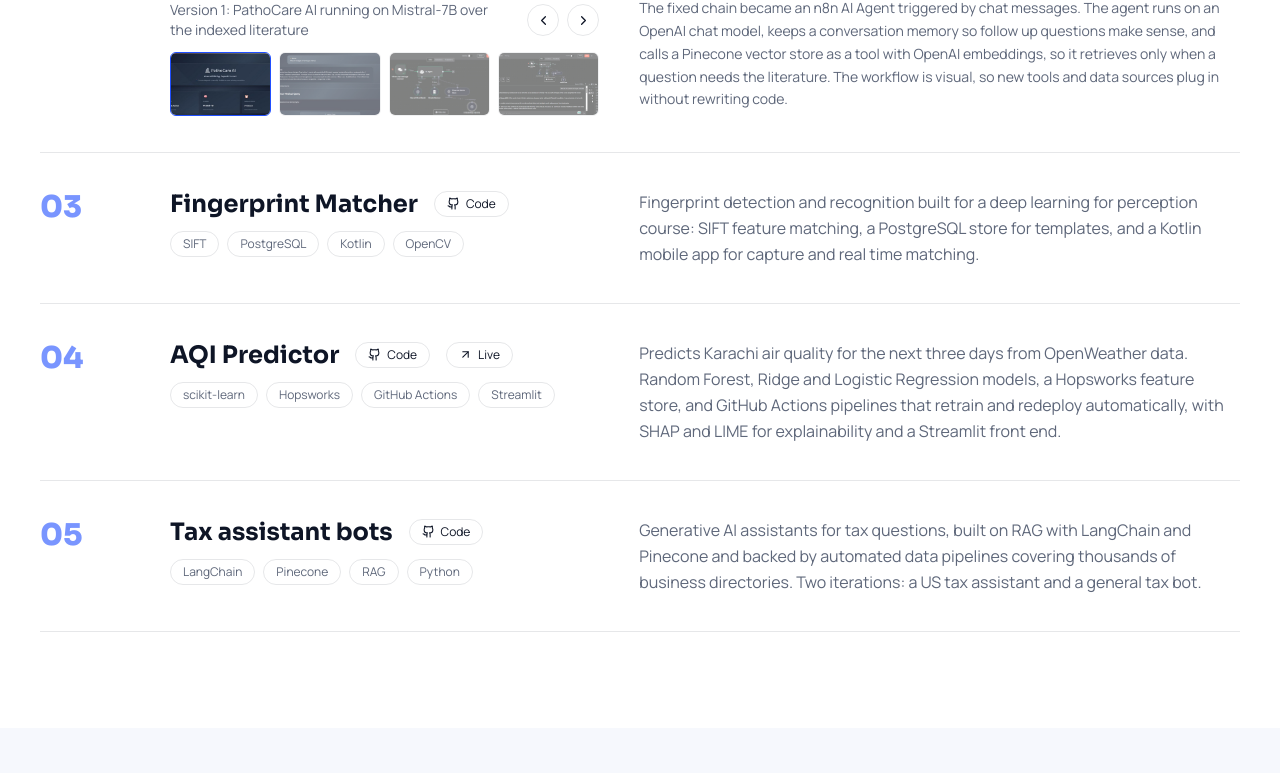
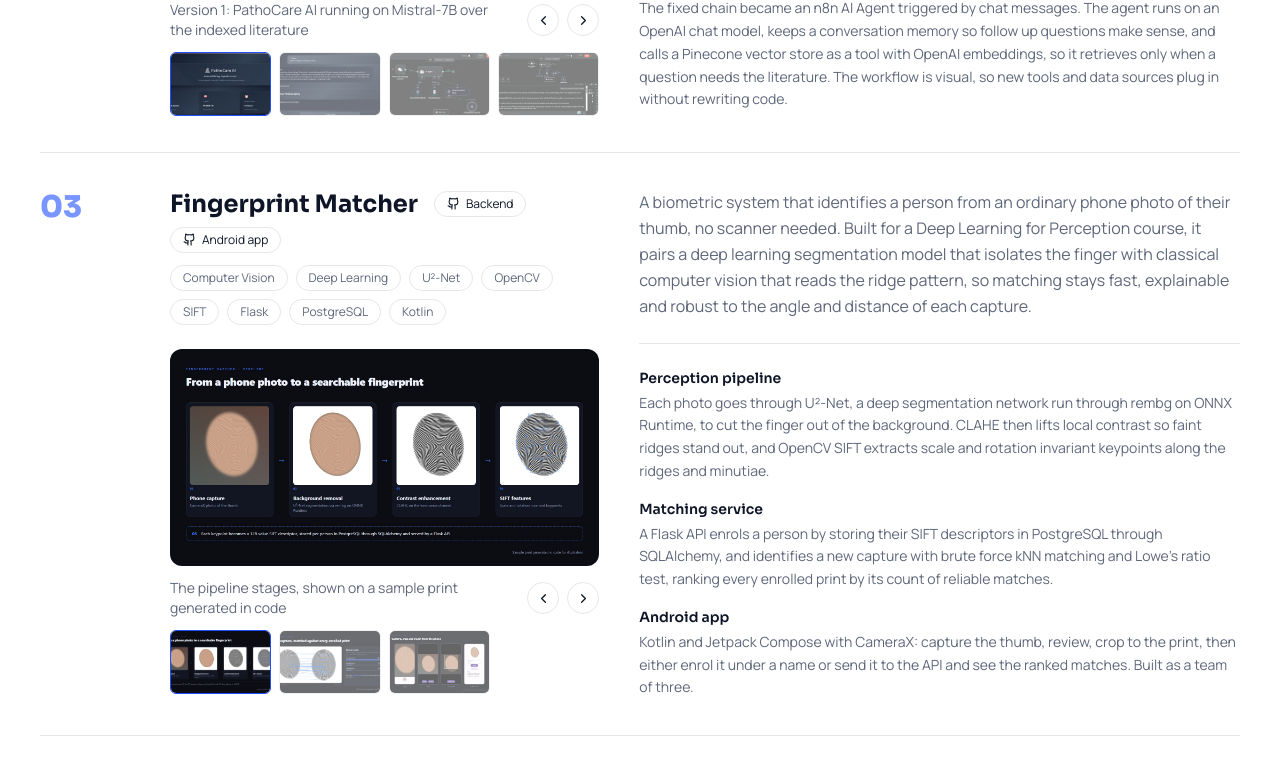
Before and after one commit to Mehdi-Abidi/My_Portfolio, a Next.js app: page / in a window 1280 px wide. Shown: the part 1997-2770 px from the top of the page. Built offline with nearby package versions, Linux system fonts and the light colour scheme.

Commit message:
Rewrite the Fingerprint Matcher case file around its computer vision and deep learning pipeline.

```diff
--- a/src/data/site.ts
+++ b/src/data/site.ts
@@ -30,6 +30,8 @@ export type Project = {
   tags: string[];
   github?: string;
   live?: string;
+  // extra labelled repo links, for projects split across several repos
+  links?: { label: string; href: string }[];
   // the parts the system is made of, shown as a small list under the description
   parts?: { name: string; text: string }[];
   // screenshots shown as a gallery in the case file; w and h are the image's
@@ -99,10 +101,32 @@ export const projects: Project[] = [
   {
     slug: "fingerprint",
     name: "Fingerprint Matcher",
-    short: "Full-stack biometric recognition with SIFT, PostgreSQL and a Kotlin mobile app for real-time matching.",
-    long: "Fingerprint detection and recognition built for a deep learning for perception course: SIFT feature matching, a PostgreSQL store for templates, and a Kotlin mobile app for capture and real time matching.",
-    tags: ["SIFT", "PostgreSQL", "Kotlin", "OpenCV"],
-    github: "https://github.com/Mehdi-Abidi/Fingerprint-Matcher",
+    short: "Computer vision fingerprint recognition: deep learning segmentation, SIFT features and a Kotlin app that matches a thumb from a phone photo.",
+    long: "A biometric system that identifies a person from an ordinary phone photo of their thumb, no scanner needed. Built for a Deep Learning for Perception course, it pairs a deep learning segmentation model that isolates the finger with classical computer vision that reads the ridge pattern, so matching stays fast, explainable and robust to the angle and distance of each capture.",
+    tags: ["Computer Vision", "Deep Learning", "U²-Net", "OpenCV", "SIFT", "Flask", "PostgreSQL", "Kotlin"],
+    links: [
+      { label: "Backend", href: "https://github.com/Mehdi-Abidi/Fingerprint-Matcher" },
+      { label: "Android app", href: "https://github.com/Mehdi-Abidi/thumb-recognizer" },
+    ],
+    parts: [
+      {
+        name: "Perception pipeline",
+        text: "Each photo goes through U²-Net, a deep segmentation network run through rembg on ONNX Runtime, to cut the finger out of the background. CLAHE then lifts local contrast so faint ridges stand out, and OpenCV SIFT extracts scale and rotation invariant keypoints along the ridges and minutiae.",
+      },
+      {
+        name: "Matching service",
+        text: "A Flask API enrols a person by storing their SIFT descriptors in PostgreSQL through SQLAlchemy, and identifies a new capture with brute force kNN matching and Lowe's ratio test, ranking every enrolled print by its count of reliable matches.",
+      },
+      {
+        name: "Android app",
+        text: "Kotlin and Jetpack Compose with CameraX: capture the thumb, review, crop to the print, then either enrol it under a name or send it to the API and see the ranked matches. Built as a team of three.",
+      },
+    ],
+    shots: [
+      { src: "/projects/fingerprint/pipeline.jpg", caption: "The pipeline stages, shown on a sample print generated in code", w: 1600, h: 808 },
+      { src: "/projects/fingerprint/matching.jpg", caption: "Real SIFT ratio test matching: the right finger ranks first by a wide margin", w: 1600, h: 755 },
+      { src: "/projects/fingerprint/app.jpg", caption: "Mockup of the Android flow: capture, review, crop, then match or enrol", w: 1600, h: 953 },
+    ],
     x: 620,
     y: 260,
   },
```
